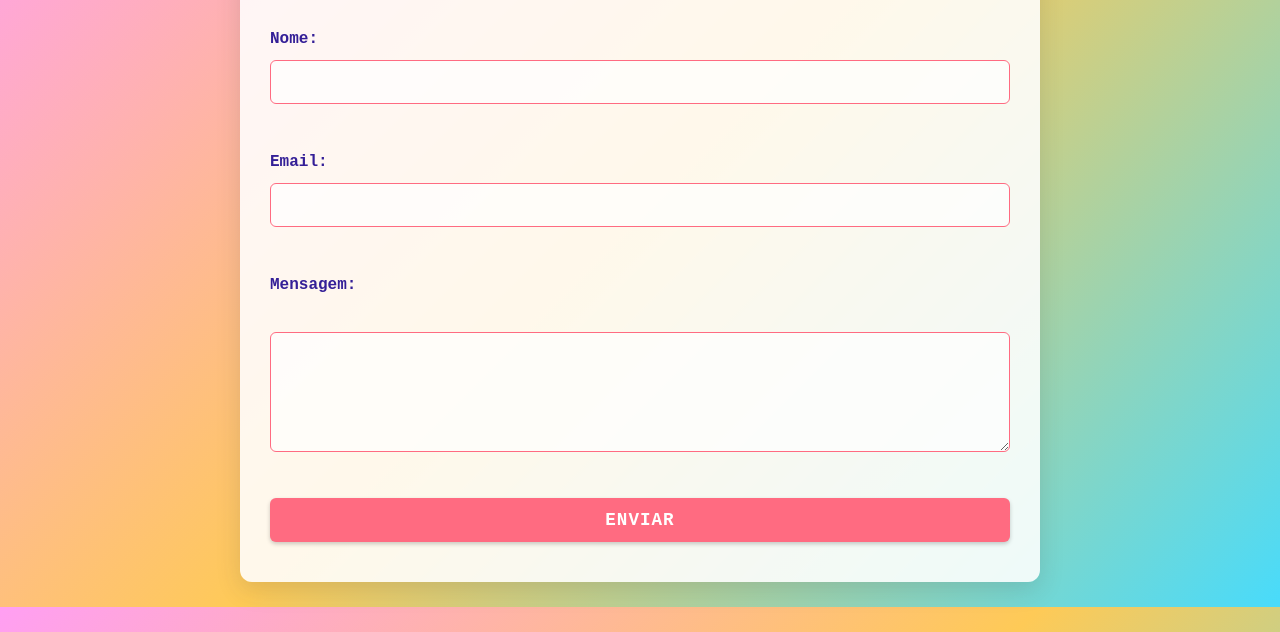
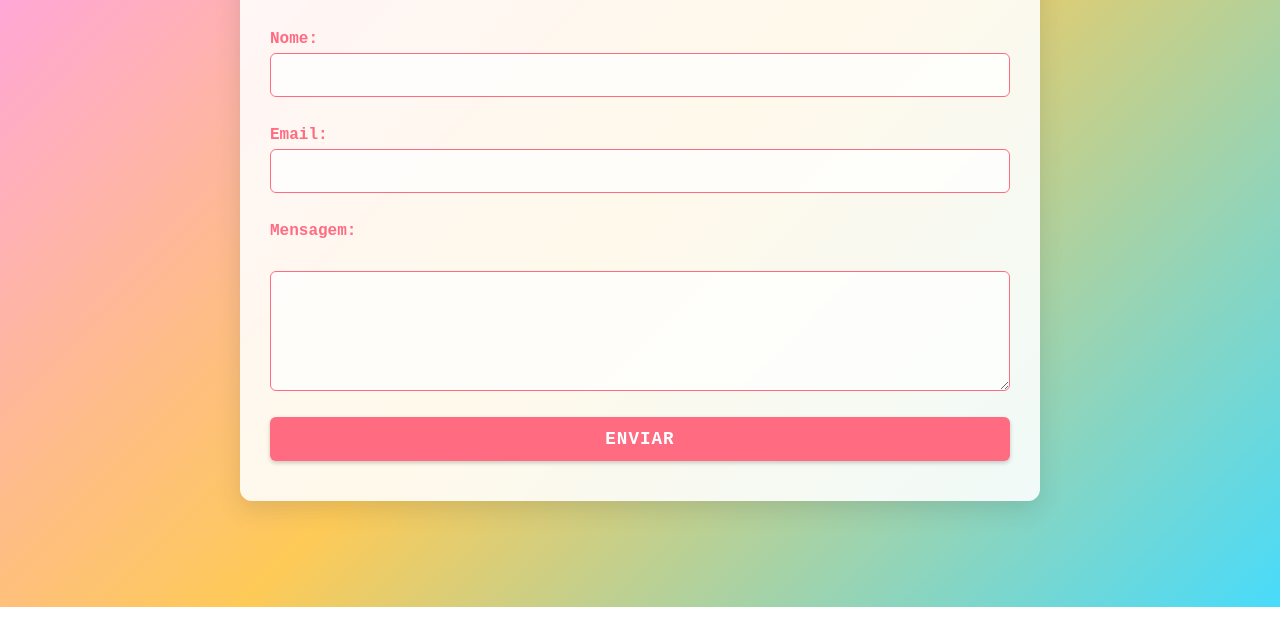
Before and after one commit to lipe404/meu-portfolio, a plain HTML site: page contato.html in a window 1280 px wide. Shown: the part 193-825 px from the top of the page. After the commit the page ends 800 px from the top, so only its background shows below. Drawn offline with Linux system fonts and the light colour scheme.

Commit message:
Ajusta estilos de formulário, modifica margens e cores para melhor apresentação

```diff
--- a/style.css
+++ b/style.css
@@ -156,9 +156,9 @@ ul li a:hover {
 form label {
   display: block;
   width: 100%;
-  margin-bottom: 8px;
+  margin-bottom: 1px;
   font-weight: bold;
-  color: var(--color-heading);
+  color: var(--color-accent-hotpink);
 }
 
 /* Campos de Formulário */
@@ -167,8 +167,7 @@ form input[type="email"],
 form textarea {
   display: block;
   width: 100%;
-  margin-bottom: 20px;
-  padding: 12px 15px;
+  padding: 12px 1px;
   border: 1px solid var(--color-form-border);
   border-radius: 6px;
   background-color: rgba(255, 255, 255, 0.7);
```
